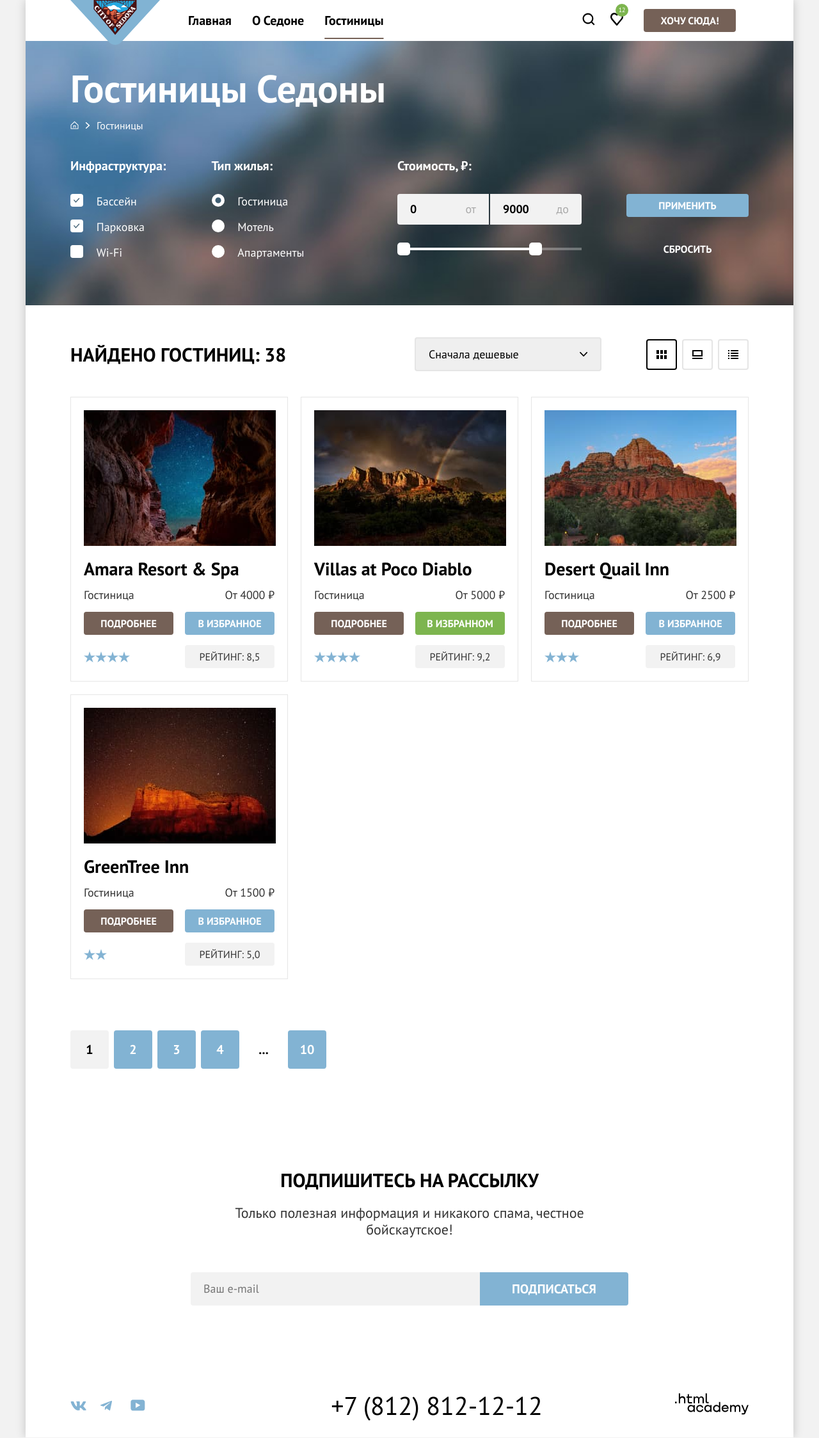
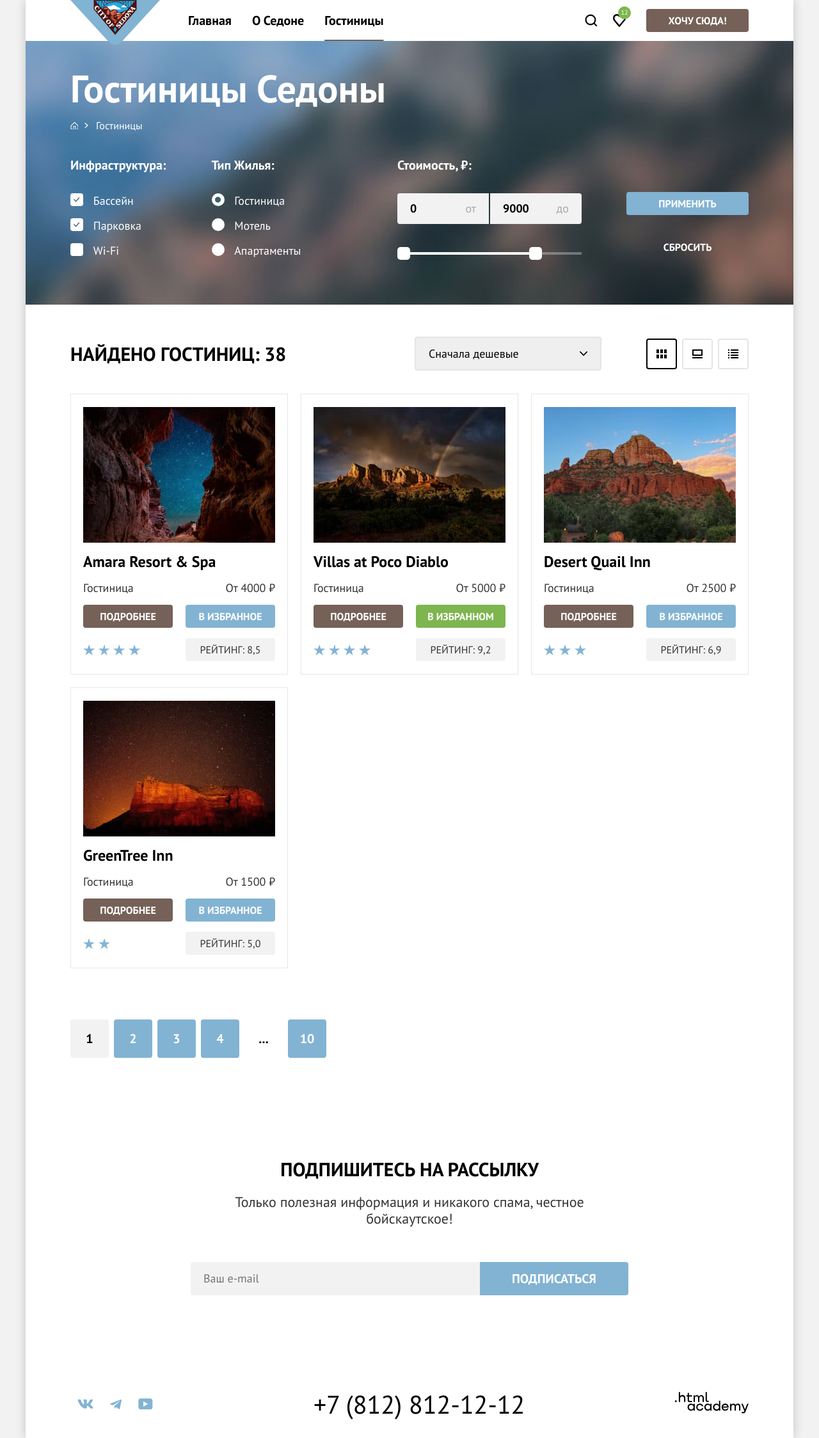
Before and after one commit to htmlacademy-htmlcss/2414895-sedona-38, a plain HTML site: page catalog.html in a window 1280 px wide. Shown: the whole page at 64% size. Drawn offline with Linux system fonts and the light colour scheme.

Commit message:
+кусочек c 10

```diff
--- a/catalog.html
+++ b/catalog.html
@@ -4,6 +4,7 @@
   <meta charset="UTF-8">
   <meta name="viewport" content="width=device-width, initial-scale=1.0">
   <title>HTML Academy: Седона</title>
+  <link rel="icon" href="favicon.ico">
   <link rel="stylesheet" href="styles/styles.css">
 </head>
 <body>
@@ -53,7 +54,7 @@
           <li class="breadcrumbs-item">
             <a href="index.html" class="breadcrumbs-link">
               <span class="visually-hidden">Главная</span>
-              <svg xmlns="http://www.w3.org/2000/svg" width="13" height="13" fill="none"><path fill="#fff" d="m6.5.5-6 5.8v6.2h12V6.3L6.5.5Zm5 11h-10V6.7l5-4.8 5 4.8v4.8Z"/><path fill="#fff" d="M4.5 10.5h1V8h2v2.5h1V7h-4v3.5Z"/></svg>
+              <svg xmlns="http://www.w3.org/2000/svg" width="12" height="12" fill="none"><path fill="#fff" d="m6.5.5-6 5.8v6.2h12V6.3L6.5.5Zm5 11h-10V6.7l5-4.8 5 4.8v4.8Z"/><path fill="#fff" d="M4.5 10.5h1V8h2v2.5h1V7h-4v3.5Z"/></svg>
             </a>
           </li>
           <li class="breadcrumbs-item">
--- a/styles/styles.css
+++ b/styles/styles.css
@@ -105,7 +105,7 @@ body {
 .navigation-list .navigation-link:hover,
 .navigation-list .navigation-link:focus {
   text-decoration: underline #756257 solid 2px;
-  text-underline-offset: 20px;
+  text-underline-offset: 23px;
 }
 
 .navigation-user .navigation-link:hover,
@@ -129,11 +129,16 @@ body {
 
 .navigation-link.active {
   text-decoration: underline #756257 solid 2px;
-  text-underline-offset: 20px;
+  text-underline-offset: 23px;
 }
 
 .navigation-user .navigation-link {
-  padding: 22px 12px;
+  padding: 20px 12px;
+  display: flex;
+}
+
+.navigation-user .navigation-link svg {
+  margin-top: 13px;
 }
 
 .navigation-item .favorites {
@@ -214,8 +219,8 @@ body {
 .navigation .button {
   font-size: 16px;
   line-height: 20px;
-  width: 160px;
-  margin: 14px 20px;
+  min-width: 160px;
+  margin: 14px 0 14px 20px;
 }
 
 .hero {
@@ -248,7 +253,7 @@ body {
 }
 
 .advantages-container {
-  padding: 69px 274px;
+  padding: 69px 250px;
   margin-bottom: 21px;
 }
 
@@ -461,14 +466,14 @@ body {
   display: flex;
   flex-direction: column;
   align-items: center;
-  padding: 96px 258px;
+  padding: 96px 258px 104px;
 }
 
 .subscribe-index {
   background-color: #547ea3;
   background-image: url("../images/Subscribe.jpg");
-  background-position: center center;
   background-repeat: no-repeat;
+  background-position: -30px center;
   background-size: cover;
 }
 
@@ -491,7 +496,7 @@ body {
   line-height: 26px;
   text-align: center;
   margin: 0;
-  margin-bottom: 54px;
+  margin-bottom: 55px;
 }
 
 .subscribe-index .subscribe-description {
@@ -525,9 +530,8 @@ body {
 
 .footer-container {
   display: flex;
-  justify-content: space-between;
   align-items: center;
-  margin: 40px 70px 30px;
+  margin: 42px 70px 30px;
 }
 
 .social-list {
@@ -536,16 +540,17 @@ body {
   flex-wrap: wrap;
   justify-content: flex-start;
   margin: 0;
+  margin-right: 180px;
   padding: 0;
   list-style-type: none;
 }
 
 .social-link {
   display: flex;
-  flex-direction: center;
+  justify-content: center;
   align-items: center;
   width: 47px;
-  height: 40px;
+  height: 47px;
 }
 
 .social-link:hover path,
@@ -578,6 +583,7 @@ body {
 
 .logo-htmlacademy {
   width: 115px;
+  margin-left: auto;
 }
 
 .logo-htmlacademy:hover path,
@@ -865,7 +871,7 @@ body {
   background-position: center center;
   background-repeat: no-repeat;
   background-size: cover;
-  padding: 35px 70px 70px;
+  padding: 35px 70px 72px;
 }
 
 .main-inner-title {
@@ -884,7 +890,7 @@ body {
   margin: 0;
   padding: 0;
   list-style-type: none;
-  margin-bottom: 40px;
+  margin-bottom: 39px;
 }
 
 .breadcrumbs-item:not(:first-child) {
@@ -902,15 +908,15 @@ body {
 .breadcrumbs-item:not(:first-child)::before {
   content: "";
   position: absolute;
-  width: 8px;
-  height: 17px;
+  width: 6px;
+  height: 9px;
   left: -18px;
   bottom: 50%;
   transform: translateY(50%);
   background-image: url("../images/arroy.svg");
   background-position: center center;
   background-repeat: no-repeat;
-  background-size: contain;
+  background-size: cover;
   line-height: 21px;
 }
 
@@ -951,7 +957,7 @@ body {
   width: 20px;
   height: 20px;
   margin: 0;
-  margin-right: 16px;
+  margin-right: 11px;
   cursor: pointer;
 }
 
@@ -962,7 +968,7 @@ body {
   width: 20px;
   height: 20px;
   margin: 0;
-  margin-right: 16px;
+  margin-right: 11px;
   cursor: pointer;
 }
 
@@ -985,7 +991,7 @@ body {
   background-image: url("../images/radio-point.svg");
   background-repeat: no-repeat;
   background-position: center;
-  background-size: 12px 10px;
+  background-size: 13px 10px;
 }
 
 .filter-form .housing-type {
@@ -1031,10 +1037,11 @@ body {
   color: #ffffff;
   padding: 0;
   margin-bottom: 32px;
+  text-transform: capitalize;
 }
 
 .catalog-filter-item:not(:last-child) {
-  margin-bottom: 16px;
+  margin-bottom: 15px;
 }
 
 .catalog-filter-item input {
@@ -1044,7 +1051,7 @@ body {
 
 .price-container {
   display: grid;
-  gap: 36px 2px;
+  gap: 44px 2px;
   grid-template-columns: repeat(2, 143px);
 }
 
@@ -1168,7 +1175,7 @@ body {
   display: flex;
   justify-content: space-between;
   align-items: center;
-  margin-bottom: 40px;
+  margin-bottom: 36px;
 }
 
 .sort p {
@@ -1258,25 +1265,25 @@ body {
   flex-direction: column;
   gap: 16px;
   width: 340px;
-  padding: 20px;
+  padding: 20px 19px;
   border: 1px solid #e6e6e6;
 }
 
 .card-link {
-  display: block;
-  font-weight: 700;
-  font-size: 24px;
-  line-height: 28px;
-  color: #000000;
   text-decoration: none;
 }
 
 .card-link img {
+  display: block;
   object-fit: cover;
 }
 
 .card-title {
   margin: 0;
+  font-weight: 700;
+  font-size: 24px;
+  line-height: 28px;
+  color: #000000;
 }
 
 .card-description {
@@ -1308,6 +1315,7 @@ body {
 .card-raiting-stars {
   display: inline-block;
   background-image: url("../images/star.svg");
+  background-repeat: space;
   height: 17px;
   margin: 0;
 }
@@ -1317,19 +1325,19 @@ body {
 }
 
 .two-stars {
-  width: 36px;
+  width: 42px;
 }
 
 .three-stars {
-  width: 54px;
+  width: 66px;
 }
 
 .four-stars {
-  width: 72px;
+  width: 89px;
 }
 
 .five-stars {
-  width: 90px;
+  width: 107px;
 }
 
 .card-raiting-number {
```
Also changed, not shown: index.html (+2 -1 lines), favicon.ico (added), images/favicon.svg (deleted).
